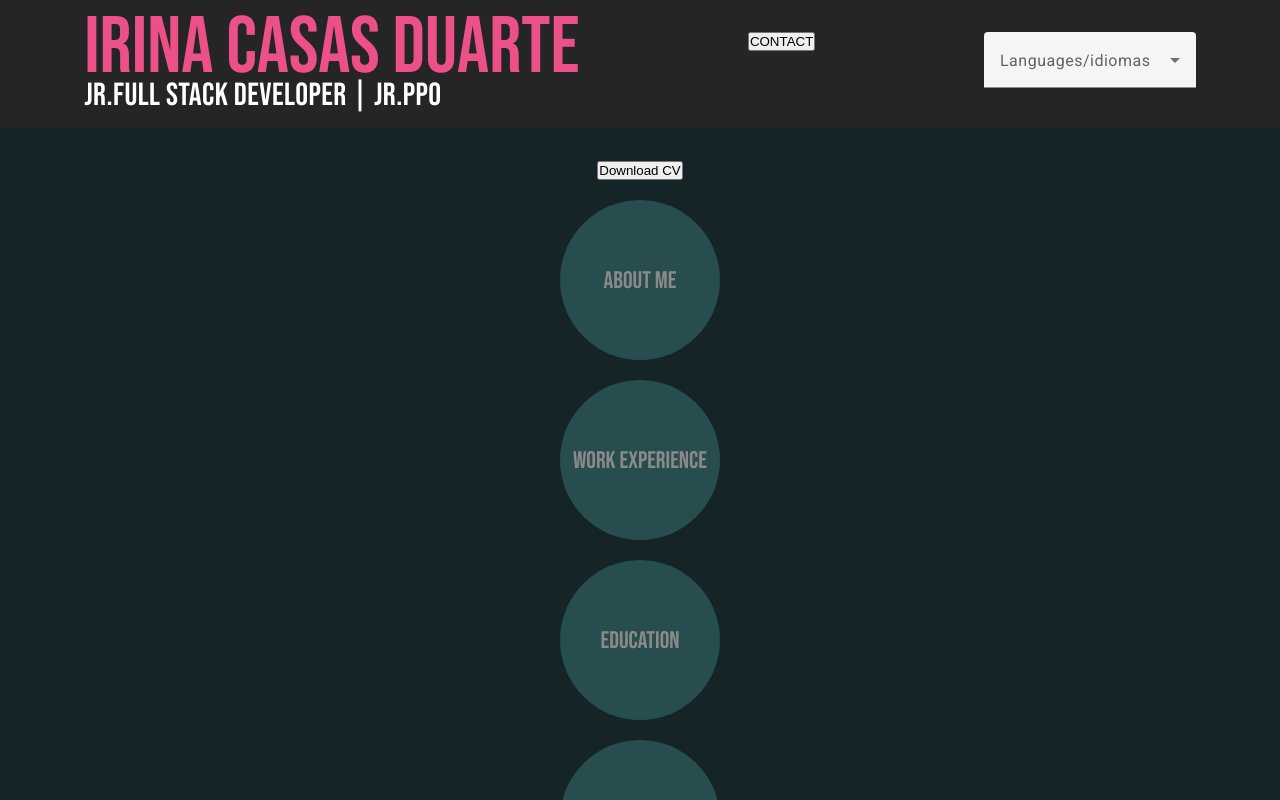
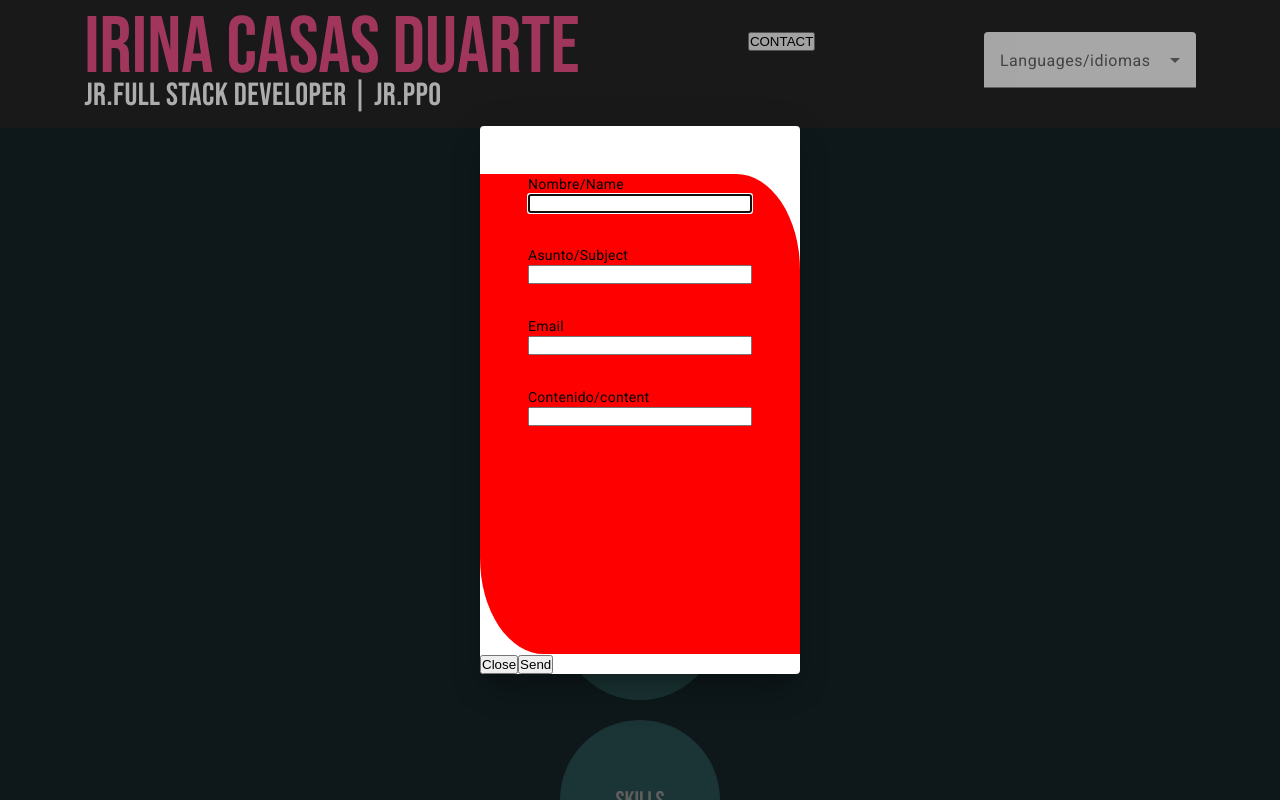
Before and after one commit to irinacadu/CasasDuarteIrinaCV, an Angular app: page / in a window 1280 px wide. Both pictures are taken after a click on the button "CONTACT". Shown: the top 800 px of the page. Built offline with nearby package versions, Linux system fonts and the light colour scheme; a web font is replaced by a local one.

Commit message:
progress

```diff
--- /dev/null
+++ b/src/app/pages/contact-dialog/contact-dialog.component.html
@@ -0,0 +1,38 @@
+<!-- <h2 class="contact-title">CONTACT ME!</h2> -->
+
+<div class="contact-container">
+
+    <form class="contact-form">
+       <div class="contact-message">
+
+
+       <div class="sender-content">
+        <label for="sender" class="label">Nombre/Name</label>
+        <input type="text" id="sender" class="form-control sender" [(ngModel)]="dataMessage.sender" name="sender" required>
+       </div>
+
+        <div class="subject-content">
+            <label for="subject" class="label">Asunto/Subject</label>
+            <input type="text" id="subject" class="form-control subject" [(ngModel)]="dataMessage.subject" name="subject" required>
+        </div>
+
+        <div class="senderEmail-content">
+            <label for="senderEmail" class="label">Email</label>
+            <input type="text" id="senderEmail" class="form-control senderEmail" [(ngModel)]="dataMessage.senderEmail" name="senderEmail" required>
+        </div>
+
+
+        <div  class="content-content">
+            <label for="content" class="label">Contenido/content</label>
+             <input type="text" id="content" class="form-control content" [(ngModel)]="dataMessage.content" name="content" required>
+        </div>
+
+    </div>
+    </form>
+</div>
+<!-- <a href="mailto:irinacadu@gmail.com?cc='dataMessage.senderEmail'&subject='dataMessage.subject'='dataMessage.acontent'">Envio email con cc, bcc, asunto y cuerpo</a> -->
+<div class="buttons">
+  <button mat-raised-button  class= "" color="primary" (click)="closeDialog()">Close</button>
+ <button mat-raised-button color="secondary" (click)="sendEmail()">Send</button>
+
+</div>
--- /dev/null
+++ b/src/app/pages/contact-dialog/contact-dialog.component.scss
@@ -0,0 +1,44 @@
+.contact-message{
+    display: flex;
+    // justify-content: center;
+    // align-items: center;
+    flex-direction: column;
+    margin: 3rem;
+    gap:2rem;
+}
+.sender-content,
+.subject-content,
+.senderEmail-content,
+.content-content{
+    display: flex;
+    flex-direction: column;
+}
+
+// .buttons{
+//     display: flex;
+//     justify-content: space-around;
+//     margin-bottom: 2rem;
+// }
+
+// .contact-title{
+//     text-align: center;
+//     margin-bottom: -2rem;
+//     margin-top: 2rem;
+
+// }
+
+.contact-container{
+    width: 20rem;
+    height: 30rem;
+    border-top-right-radius: 20%;
+    border-bottom-left-radius: 20%;
+    background-color: red;
+}
+
+.button-close{
+    width: 100%;
+}
+
+body{
+    background-color: green;
+}
--- /dev/null
+++ b/src/app/pages/contact-dialog/contact-dialog.component.ts
@@ -0,0 +1,38 @@
+import { Component } from '@angular/core';
+import { FormControl, FormGroup } from '@angular/forms';
+import { MatDialogRef } from '@angular/material/dialog';
+
+@Component({
+  selector: 'app-contact-dialog',
+  templateUrl: './contact-dialog.component.html',
+  styleUrls: ['./contact-dialog.component.scss']
+})
+export class ContactDialogComponent {
+
+  constructor(public dialogRef: MatDialogRef<ContactDialogComponent>) {
+   this.contactForm = new FormGroup({
+          sender: new FormControl,
+          subject: new FormControl,
+          senderEmail: new FormControl,
+          content: new FormControl
+    })
+
+   }
+
+  contactForm !: FormGroup;
+  dataMessage = {sender :'' , subject : '' , senderEmail : '', content:'' };
+
+  closeDialog() {
+    this.dialogRef.close();
+  }
+
+onSubmit(){
+
+}
+sendEmail() {
+  const { senderEmail, subject, content } = this.dataMessage;
+  const mailtoLink = `mailto:irinacadu@gmail.com?cc=${senderEmail}&subject=${subject}&body=${content}`;
+
+  window.location.href = mailtoLink;
+}
+}
--- a/src/app/pages/header/header.component.html
+++ b/src/app/pages/header/header.component.html
@@ -5,7 +5,7 @@
         <h2 id="job">Jr.Full Stack developer | Jr.PPO</h2>
     </div>
     <div class="contact">
-        <button mat-button class="btn-contact">CONTACT</button>
+        <button mat-button class="btn-contact" (click) ="openContactDialog()">CONTACT</button>
     </div>
     <div class="language">
         <mat-form-field>
--- a/src/app/pages/header/header.component.ts
+++ b/src/app/pages/header/header.component.ts
@@ -1,4 +1,6 @@
 import { Component, EventEmitter, Output } from '@angular/core';
+import { MatDialog } from '@angular/material/dialog';
+import { ContactDialogComponent } from '../contact-dialog/contact-dialog.component';
 
 
 @Component({
@@ -8,6 +10,15 @@ import { Component, EventEmitter, Output } from '@angular/core';
 })
 export class HeaderComponent {
 
+  constructor(public dialog: MatDialog) { }
+
+  openContactDialog() {
+    const dialogRef = this.dialog.open(ContactDialogComponent);
+
+    dialogRef.afterClosed().subscribe(result => {
+      console.log(`Dialog result: ${result}`);
+    });
+  }
   @Output() languageChanged = new EventEmitter<string>();
 
   changeLanguage(language: string) {
@@ -29,4 +40,8 @@ export class HeaderComponent {
     castellano: 'Inglés (B2)',
     catala: ' Anglès (B2)'
   }
+
+
+
+
 }
--- a/src/app/pages/principal/principal.component.html
+++ b/src/app/pages/principal/principal.component.html
@@ -2,10 +2,10 @@
 <link href="https://fonts.googleapis.com/css2?family=Bebas+Neue&family=News+Cycle:wght@400;700&display=swap" rel="stylesheet">
 <div class="body">
   <div class="principal-background">
-    <div class=" download">
+    <!-- <div class=" download">
       <button mat-button class="btn-download" (click)="generatePPOPdf()">Download CV</button>
 
-  </div>
+  </div> -->
     <!--ABOUT ME-->
     <div class="about-me">
       <button class="btn-about-me " [class.transformed]="isAboutMeTransformed" (click)="toggleAboutMeChange()">
@@ -147,9 +147,28 @@
     </div>
 
     <!--INTERESES-->
-    <div class="languages">
-      <button class="btn-languages">INTERESTS</button>
+    <div class="interests">
+
+      <button class="btn-interests" [class.transformed]="isInterestTransformed" (click)="toggleInterestChange()">
+
+        <div *ngIf="!isInterestTransformed">{{ contentByLanguageInterestTitle[selectedLanguage] }}</div>
+        <div *ngIf="isInterestTransformed">{{ contentByLanguageInterestTitle[selectedLanguage] }}</div>
+
+
+
+      </button>
     </div>
+
+      <!--PERSONAL PROJECTS-->
+      <div class="projects">
+        <button class="btn-projects" [class.transformed]="isPersonalProfjectTransformed" (click)="togglePersonalProjectChange()">
+          <div *ngIf="!isPersonalProfjectTransformed">{{ contentByLanguagePersonalProjectsTitle[selectedLanguage] }}</div>
+          <div *ngIf="isPersonalProfjectTransformed">{{ contentByLanguagePersonalProjectsTitle[selectedLanguage] }}</div>
+
+
+        </button>
+      </div>
+
 
   </div>
 </div>
--- a/src/app/pages/principal/principal.component.scss
+++ b/src/app/pages/principal/principal.component.scss
@@ -15,7 +15,8 @@
 .btn-work-experience,
 .btn-education,
 .btn-skills,
-.btn-languages {
+.btn-interests,
+.btn-projects {
   width: 10rem;
   height: 10rem;
   border-radius: 382.742px;
@@ -34,7 +35,8 @@
 .btn-work-experience:hover,
 .btn-education:hover,
 .btn-skills:hover,
-.btn-languages:hover{
+.btn-interests:hover,
+.btn-projects:hover{
   background: rgba(105, 214, 209, 0.781);
   color: rgb(255, 255, 255);
   transform: scale(1.1);
@@ -43,7 +45,9 @@
 .btn-about-me.transformed,
 .btn-work-experience.transformed,
 .btn-education.transformed,
-.btn-skills.transformed {
+.btn-skills.transformed,
+.btn-interests.transformed,
+.btn-projects.transformed {
   border-radius: 0%;
   width: 100%;
   height: 50px;
@@ -58,7 +62,9 @@
 .about-me,
 .work-experience,
 .education,
-.skills{
+.skills,
+.interests,
+.projects{
   display: flex;
   flex-direction: column;
   justify-content: center;
--- a/src/app/pages/principal/principal.component.ts
+++ b/src/app/pages/principal/principal.component.ts
@@ -28,11 +28,49 @@ export class PrincipalComponent {
   isSkillsVisible = false;
   isSkillsTransformed = false;
 
+  isInterestVisible= false;
+  isInterestTransformed = false;
+
+  isPersonalProjectVisible = false;
+  isPersonalProfjectTransformed = false;
+
   @Input() selectedLanguage: string = 'english';
   constructor(private pdfGeneratorService: PdfGeneratorService) {}
 
+  //TOGGLE [...] CHANGE
+
+  toggleAboutMeChange() {
+    this.isAboutMeVisible = !this.isAboutMeVisible;
+    this.isAboutMeTransformed = !this.isAboutMeTransformed;
+  }
+
+  toggleWorkExpChange() {
+    this.isWorkExpVisible = !this.isWorkExpVisible;
+    this.isWorkExpTransformed = !this.isWorkExpTransformed;
+  }
+
+  toggleEducationChange() {
+    this.isEducationVisible = !this.isEducationVisible;
+    this.isEducationTransformed = !this.isEducationTransformed;
+  };
+
+  toggleSkillsChange() {
+    this.isSkillsVisible = !this.isSkillsVisible;
+    this.isSkillsTransformed = !this.isSkillsTransformed;
+  };
+
+  toggleInterestChange() {
+    this.isPersonalProjectVisible = !this.isPersonalProjectVisible;
+    this.isInterestTransformed = !this.isInterestTransformed;
+  };
+
+  togglePersonalProjectChange() {
+    this.isSkillsVisible = !this.isSkillsVisible;
+    this.isPersonalProfjectTransformed = !this.isPersonalProfjectTransformed;
+  };
 
 
+  //PDF GENERATOR - CALL SERVICE
   generatePPOPdf() {
     const aboutMeTitle = this.contentByLanguageAboutMeTitle[this.selectedLanguage];
     const aboutMeDescription = this.contentByLanguageAboutMe[this.selectedLanguage];
@@ -43,16 +81,11 @@ export class PrincipalComponent {
     this.pdfGeneratorService.generateWorkPPOExperiencePdf(aboutMeTitle, aboutMeDescription, devWorkExp, devFunctions, travelWorkExp, this.selectedLanguage);
   }
 
-
-
-  //ABOUT ME
-  toggleAboutMeChange() {
-    this.isAboutMeVisible = !this.isAboutMeVisible;
-    this.isAboutMeTransformed = !this.isAboutMeTransformed;
-  }
   getSegments(text: string): string[] {
     return text.split('**');
   }
+
+
   contentByLanguageAboutMeTitle:{ [key: string]: string } ={
     english: 'ABOUT ME',
     castellano: 'SOBRE MI'
@@ -68,10 +101,6 @@ export class PrincipalComponent {
 
 
   //WORK EXPERIENCE
-  toggleWorkExpChange() {
-    this.isWorkExpVisible = !this.isWorkExpVisible;
-    this.isWorkExpTransformed = !this.isWorkExpTransformed;
-  }
 
   contentByLanguageWorkExpTitle:{ [key: string]: string } ={
     english: 'WORK EXPERIENCE',
@@ -181,11 +210,6 @@ export class PrincipalComponent {
   };
 
   //EDUCATION
-  toggleEducationChange() {
-    this.isEducationVisible = !this.isEducationVisible;
-    this.isEducationTransformed = !this.isEducationTransformed;
-  };
-
   contentByLanguageEducationTitle:{ [key: string]: string } ={
     english: 'EDUCATION',
     castellano:'FORMACIÓN'
@@ -212,10 +236,6 @@ export class PrincipalComponent {
   };
 
   //SKILLS
-  toggleSkillsChange() {
-    this.isSkillsVisible = !this.isSkillsVisible;
-    this.isSkillsTransformed = !this.isSkillsTransformed;
-  };
   contentByLanguageSkillsTitle:{ [key: string]: string } ={
     english: 'SKILLS',
     castellano:'HABILIDADES'
@@ -298,6 +318,19 @@ export class PrincipalComponent {
     ]
   }
 
+  //INTERESTS
+
+  contentByLanguageInterestTitle:{ [key: string]: string } ={
+    english: 'INTERESTS',
+    castellano:'INTERESES'
+  };
 
 
+  //PERSONAL PROJECTS
+
+  contentByLanguagePersonalProjectsTitle:{ [key: string]: string } ={
+    english: 'PERSONAL PROJECTS',
+    castellano:'PROYECTOS PERSONALES'
+  };
+
 }
```
Also changed, not shown: src/app/app.module.ts (+10 -2 lines), 1 other file (tests, documents, lock files or other folders).
